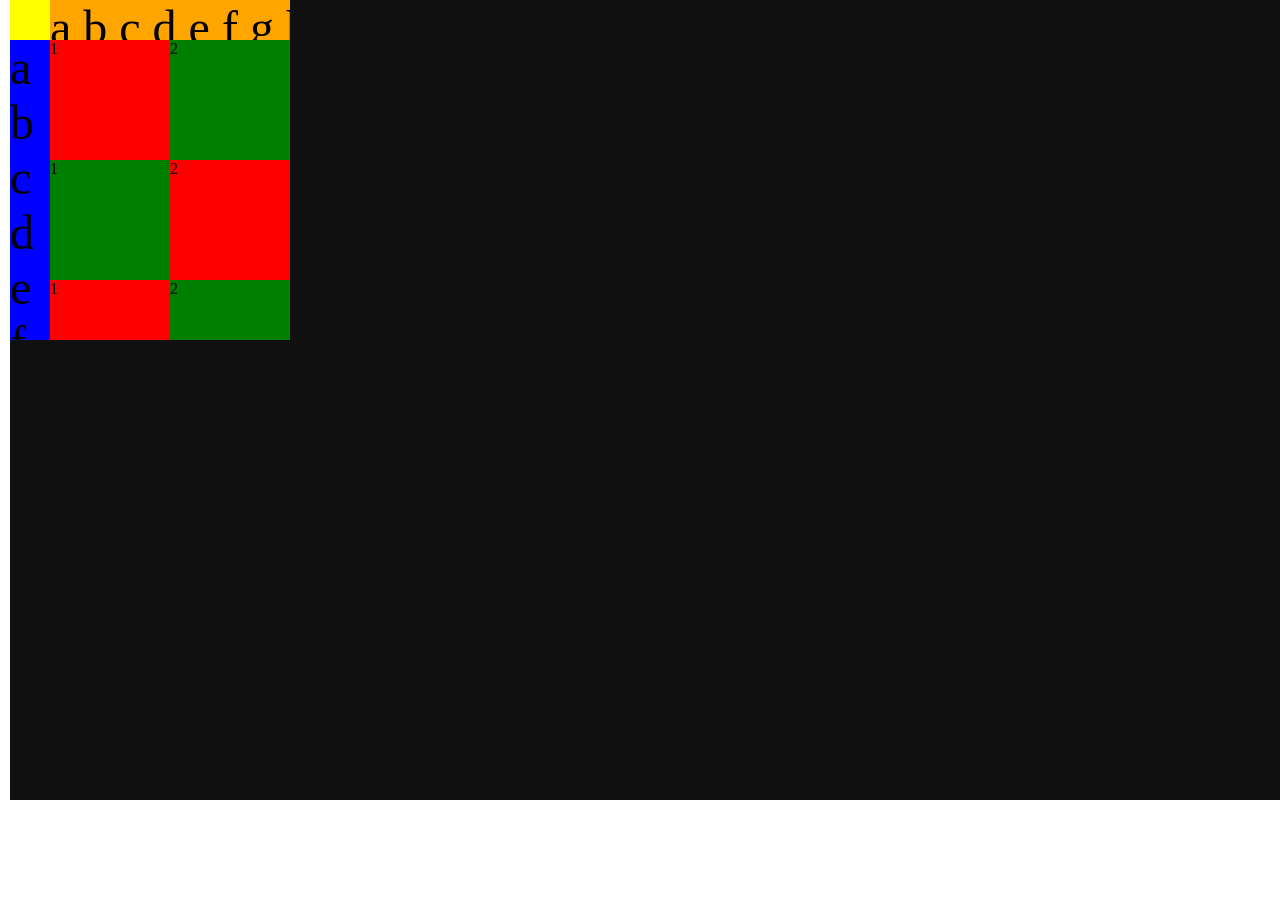
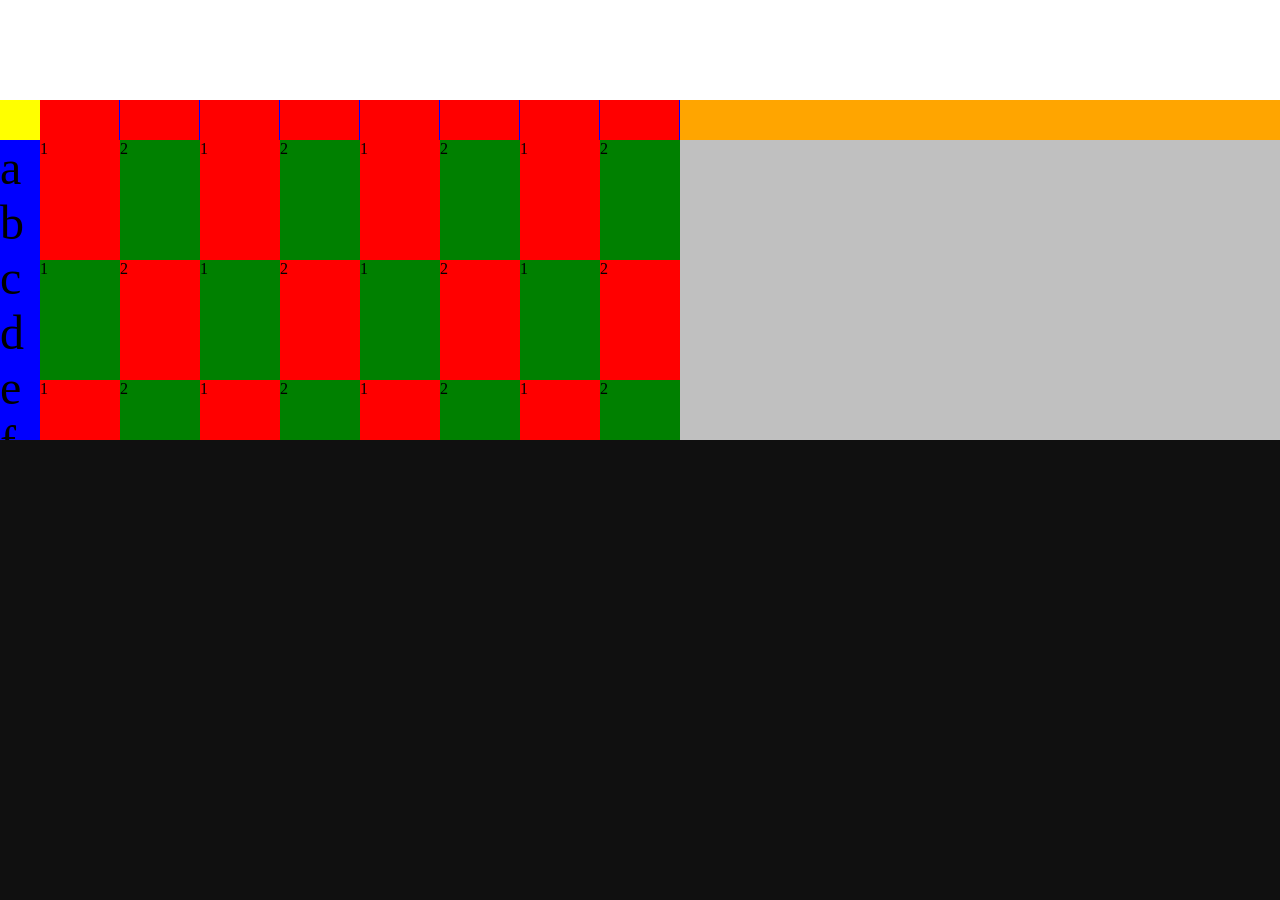
Before and after one commit to oinariman/oinariman.github.io, a plain HTML site: page demo/demo3.html in a window 1280 px wide. Before the commit the page ends 800 px from the top, so only its background shows below. Drawn offline with nearby package versions, Linux system fonts and the light colour scheme.

Commit message:
updated demo3.html

```diff
--- a/demo/demo3.html
+++ b/demo/demo3.html
@@ -2,6 +2,7 @@
   <head>
     <meta charset="utf-8">
     <meta name="viewport" content="width=device-width, initial-scale=1.0, minimum-scale=1.0, user-scalable=no">
+    <script src="https://code.jquery.com/jquery-1.11.3.js"></script>
     <style type="text/css">
       * { margin: 0; padding: 0; }
       #container {
@@ -9,7 +10,7 @@
         width: 100%;
         height: 100%;
         background-color: #101010;
-      margin-left: 10px;
+        margin-top: 100px;
       }
       #top-left {
         background-color: yellow;
@@ -25,6 +26,13 @@
         top: 0px;
         overflow-x: hidden;
         overflow-y: hidden;
+      }
+      div.top-box {
+        width: 79px;
+        height: 40px;
+        background-color: red;
+        border-right: solid 1px blue;
+        float: left;
       }
       #left-header {
         background-color: blue;
@@ -44,16 +52,16 @@
         overflow-y: scroll;
       }
       #content {
-        width: 960px;
+        width: 640px;
       }
       div.box {
-        width: 120px;
+        width: 80px;
         height: 120px;
         background-color: red;
         float: left;
       }
       div.box2 {
-        width: 120px;
+        width: 80px;
         height: 120px;
         background-color: green;
         float: left;
@@ -68,7 +76,9 @@
 <div id="container">
   <div id="top-left"></div>
   <div id="top-header">
-    <div style="font-size: 48px; width: 1024px;">a b c d e f g h i j k l m n o p q r s t u</div>
+    <div style="font-size: 48px; width: 1024px;">
+      <div class="top-box"></div><div class="top-box"></div><div class="top-box"></div><div class="top-box"></div><div class="top-box"></div><div class="top-box"></div><div class="top-box"></div><div class="top-box"></div>
+    </div>
   </div>
   <div id="left-header">
     <div style="font-size: 48px; width: 40px; height: 1024px;">a b c d e f g h i j k l m n o p q r s t u</div>
@@ -97,6 +107,11 @@
 
 </div>
 <script type="text/javascript">
+$(document).ready(function() {
+ var w = $(window).width() - 40;
+ $("#top-header").width(w);
+ $("#content-container").width(w);
+});
 function $E(id){ return document.getElementById(id); }
 function scroll(){
   console.log("it works");
```
